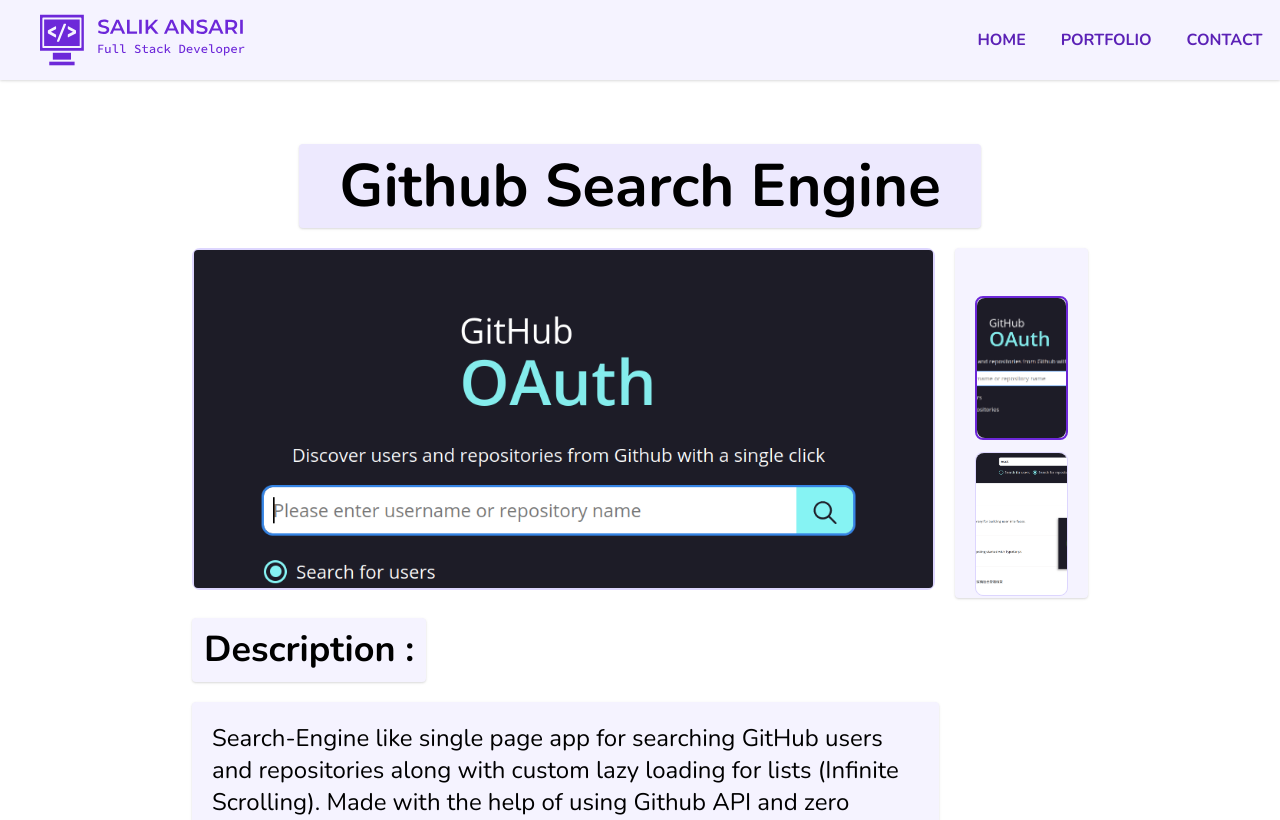
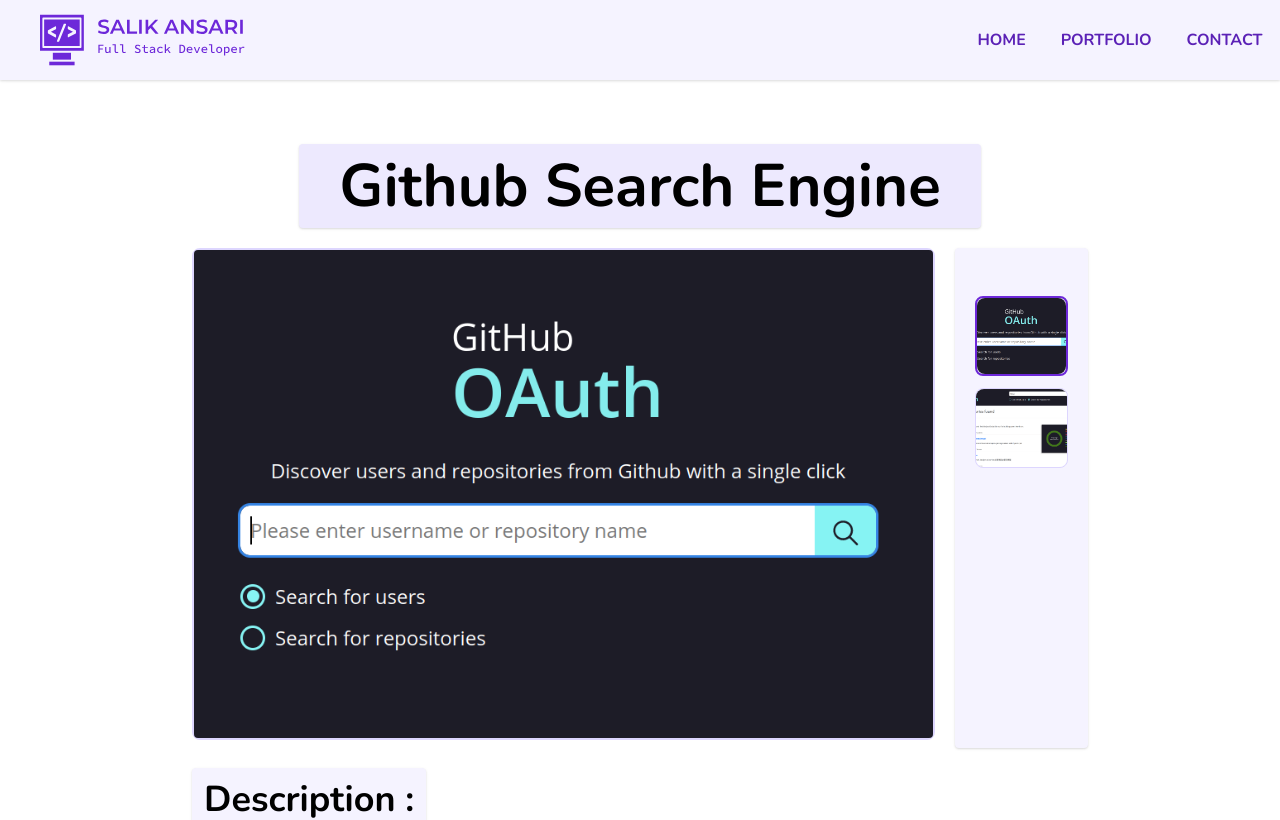
Before and after one commit to salikansari6/portfolio, a Next.js app: page /portfolio/github-search-engine in a window 1280 px wide. Shown: the top 820 px of the page. Built offline with nearby package versions, Linux system fonts and the light colour scheme.

Commit message:
fixed gallery current image size for laptop screen

```diff
--- a/components/ImageGallery.jsx
+++ b/components/ImageGallery.jsx
@@ -53,7 +53,7 @@ const ImageGallery = ({ images }) => {
   return (
     <div className="image-gallery block lg:grid lg:grid-cols-12 lg:grid-rows-4 gap-5">
       <div
-        className={`current-image h-56 md:h-96 mb-2 ${
+        className={`current-image h-56 md:h-96 lg:h-auto mb-2 ${
           fadeAnimation ? "animate-fade-in" : ""
         } col-span-12 row-span-3 lg:h-auto lg:col-span-10 relative lg:row-span-4 border-2 rounded-lg border-purple-200`}
       >
@@ -112,7 +112,7 @@ const ImageGallery = ({ images }) => {
             return (
               <div
                 key={image}
-                className={`gallery-item   flex-shrink-0 ml-5 lg:ml-0  h-20 relative w-32  lg:w-auto  rounded-lg lg:h-36  lg:mb-3 cursor-pointer ${
+                className={`gallery-item   flex-shrink-0 ml-5 lg:ml-0  h-20 relative w-32  lg:w-auto  rounded-lg   lg:mb-3 xl:h-20 2xl:h-36 cursor-pointer ${
                   image === currentImage
                     ? "border-2 border-purple-700"
                     : "border border-purple-200"
--- a/styles/globals.css
+++ b/styles/globals.css
@@ -20,23 +20,17 @@
   height: 600px;
 }
 
-@media (max-width: 640px) {
-  .image-gallery {
-    height: 400px;
-  }
-}
-
 @media (max-width: 1536px) {
-  .image-gallery {
-    height: 350px;
-  }
-}
-
-@media (max-width: 1024px) {
   .image-gallery {
     height: 500px;
   }
 }
+
+/* @media (max-width: 1024px) {
+  .image-gallery {
+    height: 500px;
+  }
+} */
 
 @media (max-width: 768px) {
   /* .gallery-item {
@@ -52,12 +46,12 @@
     height: auto;
   }
 }
-
+/*
 @media (max-width: 576px) {
   .image-gallery {
     height: auto;
   }
-}
+} */
 
 /* .gallery::-webkit-scrollbar {
   display: none;
```
